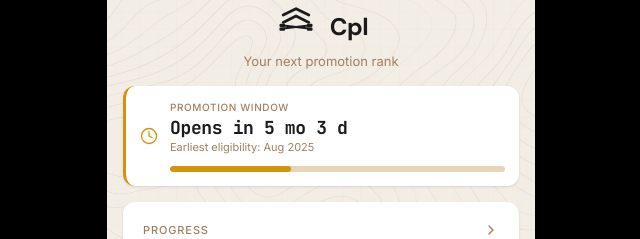
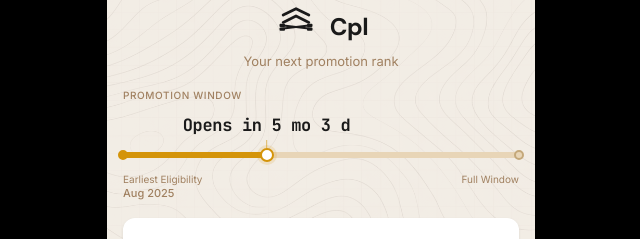
Before and after one commit to gundy27/waypoints-prototype-v2, a React (Vite) app: page / in a window 1280 px wide. Shown: the part 113-352 px from the top of the page, without its empty margins (319-959 px from the left). Built offline with nearby package versions, Linux system fonts and the light colour scheme; no server answers.

Commit message:
Updated CareerTab.tsx

```diff
--- a/src/tabs/CareerTab.tsx
+++ b/src/tabs/CareerTab.tsx
@@ -1,4 +1,4 @@
-import { TrendingUp, Target, BookOpen, Dumbbell, Award, ChevronRight, Clock, CheckCircle2, Calendar, Shield, Brain, Star, Zap } from 'lucide-react'
+import { TrendingUp, Target, BookOpen, Dumbbell, Award, ChevronRight, CheckCircle2, Calendar, Shield, Brain, Star, Zap } from 'lucide-react'
 import type { UserProfile, ScoreBreakdown, ScoreCategory } from '../data/mockData'
 import { RankInsignia, getNextRank, isRankCode } from '../components/RankInsignia'
 import type { PromotionWindow } from '../data/promotionTimeline'
@@ -63,32 +63,104 @@ function PromotionWindowBanner({ window }: { window: PromotionWindow }) {
     )
   }
 
-  // Preparation phase
+  // Preparation phase — horizontal timeline widget
   const totalDays = window.rule.tigMonthsRequired * 30
   const elapsed = totalDays - window.daysUntilEligible
-  const progressPct = Math.max(0, Math.min(100, (elapsed / totalDays) * 100))
+  const progressPct = Math.max(2, Math.min(96, (elapsed / totalDays) * 100))
 
   return (
-    <div
-      className="bg-wp-surface rounded-xl p-3.5 border-l-[3px] mb-4"
-      style={{ borderLeftColor: '#D4940A', boxShadow: '0 1px 3px rgba(0,0,0,0.08), 0 1px 2px rgba(0,0,0,0.04)' }}
-    >
-      <div className="flex items-center gap-3">
-        <div className="shrink-0">
-          <Clock size={18} style={{ color: '#D4940A' }} strokeWidth={1.75} />
+    <div className="mb-4" style={{ paddingTop: 2, paddingBottom: 2 }}>
+      {/* Section label */}
+      <p className="font-body font-medium text-wp-tan-dark uppercase" style={{ fontSize: 10, letterSpacing: '0.06em', marginBottom: 10 }}>
+        Promotion Window
+      </p>
+
+      {/* Timeline container — extra top padding to accommodate floating countdown */}
+      <div className="relative" style={{ paddingTop: 32 }}>
+
+        {/* Floating countdown above the progress marker */}
+        <div
+          className="absolute"
+          style={{
+            left: `${progressPct}%`,
+            top: 0,
+            transform: 'translateX(-50%)',
+            textAlign: 'center',
+            whiteSpace: 'nowrap',
+          }}
+        >
+          <span className="font-mono font-bold text-wp-black" style={{ fontSize: 17, letterSpacing: '-0.02em', lineHeight: 1 }}>
+            Opens in {formatCountdown(window.daysUntilEligible)}
+          </span>
+          {/* Connector tick */}
+          <div
+            className="mx-auto"
+            style={{ width: 1.5, height: 8, background: '#D4940A', opacity: 0.6, marginTop: 3 }}
+          />
         </div>
-        <div className="flex-1 min-w-0">
-          <p className="font-body font-medium text-wp-tan-dark uppercase" style={{ fontSize: 10, letterSpacing: '0.06em', marginBottom: 2 }}>
-            Promotion Window
-          </p>
-          <p className="font-mono font-bold text-wp-black" style={{ fontSize: 18, lineHeight: 1.2, letterSpacing: '-0.02em' }}>
-            Opens in {formatCountdown(window.daysUntilEligible)}
-          </p>
-          <p className="font-body text-wp-tan-dark" style={{ fontSize: 11, lineHeight: 1.4, marginTop: 2 }}>
-            Earliest eligibility: {formatShortDate(window.eligibilityDate)}
-          </p>
-          <div className="mt-2.5 w-full h-1.5 bg-wp-tan-light rounded-full overflow-hidden">
-            <div className="h-full rounded-full" style={{ width: `${progressPct}%`, background: '#D4940A', transition: 'width 600ms ease-in-out' }} />
+
+        {/* Track row */}
+        <div className="relative flex items-center" style={{ height: 20 }}>
+          {/* Background track */}
+          <div
+            className="absolute inset-y-0 flex items-center"
+            style={{ left: 0, right: 0 }}
+          >
+            <div className="w-full rounded-full" style={{ height: 6, background: '#E8D5B7' }} />
+          </div>
+
+          {/* Filled progress */}
+          <div
+            className="absolute inset-y-0 flex items-center"
+            style={{ left: 0, width: `${progressPct}%` }}
+          >
+            <div
+              className="w-full rounded-full"
+              style={{ height: 6, background: '#D4940A', transition: 'width 700ms ease-out' }}
+            />
+          </div>
+
+          {/* Left endpoint dot */}
+          <div
+            className="absolute rounded-full border-2"
+            style={{ width: 10, height: 10, left: 0, background: '#D4940A', borderColor: '#D4940A', transform: 'translateX(-50%)' }}
+          />
+
+          {/* Current position marker dot */}
+          <div
+            className="absolute rounded-full"
+            style={{
+              width: 14,
+              height: 14,
+              left: `${progressPct}%`,
+              transform: 'translateX(-50%)',
+              background: '#fff',
+              border: '2.5px solid #D4940A',
+              boxShadow: '0 0 0 3px rgba(212,148,10,0.15)',
+            }}
+          />
+
+          {/* Right endpoint dot */}
+          <div
+            className="absolute rounded-full border-2"
+            style={{ width: 10, height: 10, right: 0, background: '#E8D5B7', borderColor: '#C4A87A', transform: 'translateX(50%)' }}
+          />
+        </div>
+
+        {/* Labels below track */}
+        <div className="flex justify-between" style={{ marginTop: 8 }}>
+          <div style={{ textAlign: 'left' }}>
+            <p className="font-body text-wp-tan-dark" style={{ fontSize: 10, lineHeight: 1.3 }}>
+              Earliest Eligibility
+            </p>
+            <p className="font-body font-medium text-wp-tan-dark" style={{ fontSize: 11, lineHeight: 1.3 }}>
+              {formatShortDate(window.eligibilityDate)}
+            </p>
+          </div>
+          <div style={{ textAlign: 'right' }}>
+            <p className="font-body text-wp-tan-dark" style={{ fontSize: 10, lineHeight: 1.3 }}>
+              Full Window
+            </p>
           </div>
         </div>
       </div>
```
